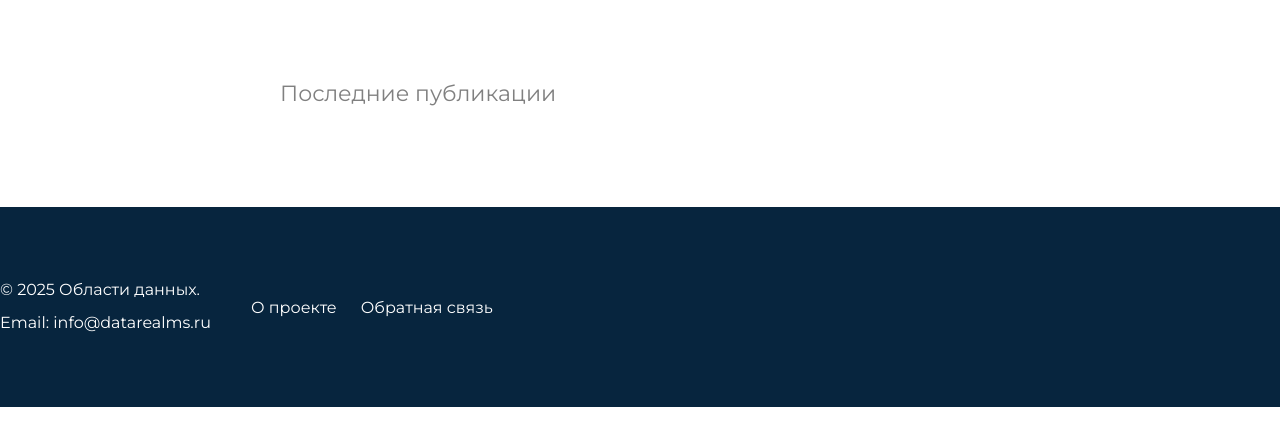
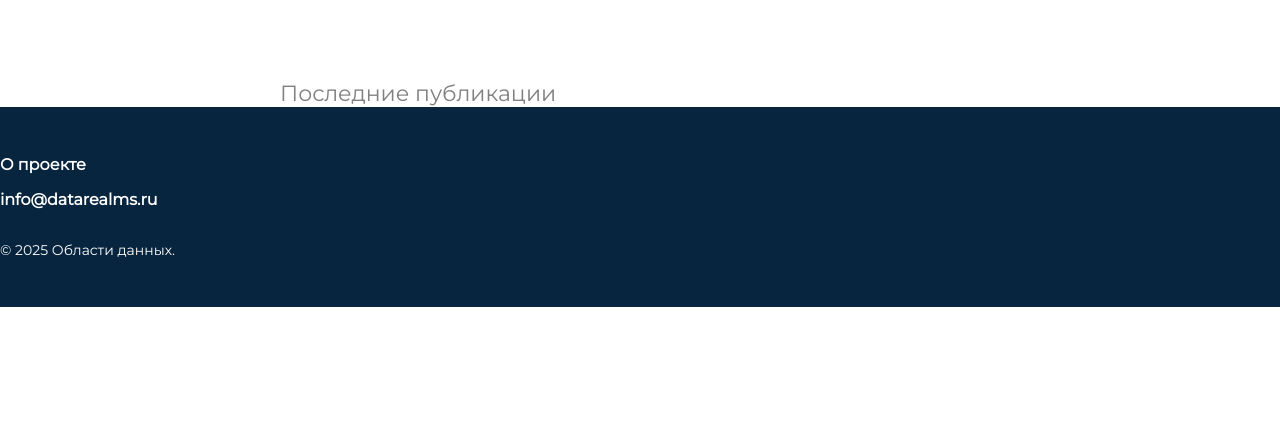
Before and after one commit to NazarovEvgn/datarealms, a Django app: page / in a window 1280 px wide. Shown: the part 80-526 px from the top of the page. Run offline with Django 5.2, Linux system fonts and the light colour scheme; data that the repository does not hold is empty; some libraries are stand-ins or nearby versions.

Commit message:
Удалена страница Обратная Связь и переверстан footer

```diff
--- a/datarealms/maincontent/templates/maincontent/includes/footer.html
+++ b/datarealms/maincontent/templates/maincontent/includes/footer.html
@@ -1,19 +1,25 @@
 <footer class="footer">
+
     <div class="container">
+
         <div class="footer-content">
+
+            <ul class="footer-nav">
+                {% for m in menu %}
+                    <li class="footer-nav-item{% if not forloop.last %}-section{% endif %}">
+                        <a href="{% url m.url_name %}">{{ m.title }}</a>
+                    </li>
+                {% endfor %}
+            </ul>
+
+            <div class="contact-info">
+                <p>info@datarealms.ru</p>
+            </div>
+
             <div class="copyright">
                 © 2025 Области данных.
             </div>
-            <div class="contact-info">
-                <p>Email: info@datarealms.ru</p>
-            </div>
+
         </div>
-        <ul class="footer-nav">
-            {% for m in menu %}
-                <li class="footer-nav-item{% if not forloop.last %}-section{% endif %}">
-                    <a href="{% url m.url_name %}">{{ m.title }}</a>
-                </li>
-            {% endfor %}
-        </ul>
     </div>
 </footer>
--- a/datarealms/maincontent/urls.py
+++ b/datarealms/maincontent/urls.py
@@ -5,7 +5,6 @@ from . import views
 urlpatterns = [
     path('', views.index, name='home'),
     path('about/', views.about, name='about'),
-    path('contact/', views.contact, name='contact'),
     path('all_tags/', views.all_tags, name='all_tags'),
     path('post/<slug:post_slug>/', views.show_post, name='post'),
     path('category/<slug:cat_slug>/', views.show_category, name='category'),
--- a/datarealms/maincontent/views.py
+++ b/datarealms/maincontent/views.py
@@ -8,8 +8,7 @@ from django.db.models import Q
 
 from .models import Article, Category, TagPost
 
-menu = [{'title': "О проекте", 'url_name': 'about'},
-        {'title': "Обратная связь", 'url_name': 'contact'},
+menu = [{'title': "О проекте", 'url_name': 'about'}
 ]
 
 data = {
@@ -33,10 +32,6 @@ def index(request):
 
 def about(request):
     return render(request, 'maincontent/about.html', context=data)
-
-
-def contact(request):
-    return render(request, 'maincontent/contact.html', context=data)
 
 
 def all_tags(request):
--- a/datarealms/static/css/styles.css
+++ b/datarealms/static/css/styles.css
@@ -177,12 +177,11 @@ img {
 }
 
 
-/* Подвал (Footer) */
+/*________FOOTER________*/
 
 .footer {
     width: 100%;
     min-height: 200px;
-    margin-top: 100px;
     display: flex;
     justify-content: center;
     align-items: center;
@@ -191,27 +190,30 @@ img {
     color: white;
 }
 .copyright {
-    font-size: 16px;
-    font-weight: 400;
-    margin-bottom: 12px;
+    font-size: 14px;
 }
 .contact-info {
-    font-size: 16px;
-    font-weight: 100;
-    line-height: 1.5;
+    font-weight: bold;
+    padding-bottom: 32px;
 }
 .footer-nav {
     display: flex;
-    justify-content: flex-end;
+    justify-content: flex-start;
     align-items: center;
-    gap: 24px;
+    padding-inline-start: 0;
+    margin: 0;
+    padding-bottom: 16px;
 }
-.footer-nav-item a {
-    color: inherit;
-    text-decoration: none;
-    font-size: 16px;
-    font-weight: 300;
-}
+    .footer-nav ul {
+        padding-inline-start: 0;
+        margin: 0;
+    }
+    .footer-nav-item a {
+        color: inherit;
+        text-decoration: none;
+        font-size: 16px;
+        font-weight: bold;
+    }
 
 
 /*________ARTICLES________*/
```
Also changed, not shown: datarealms/maincontent/templates/maincontent/contact.html (deleted, +0 -9 lines).
